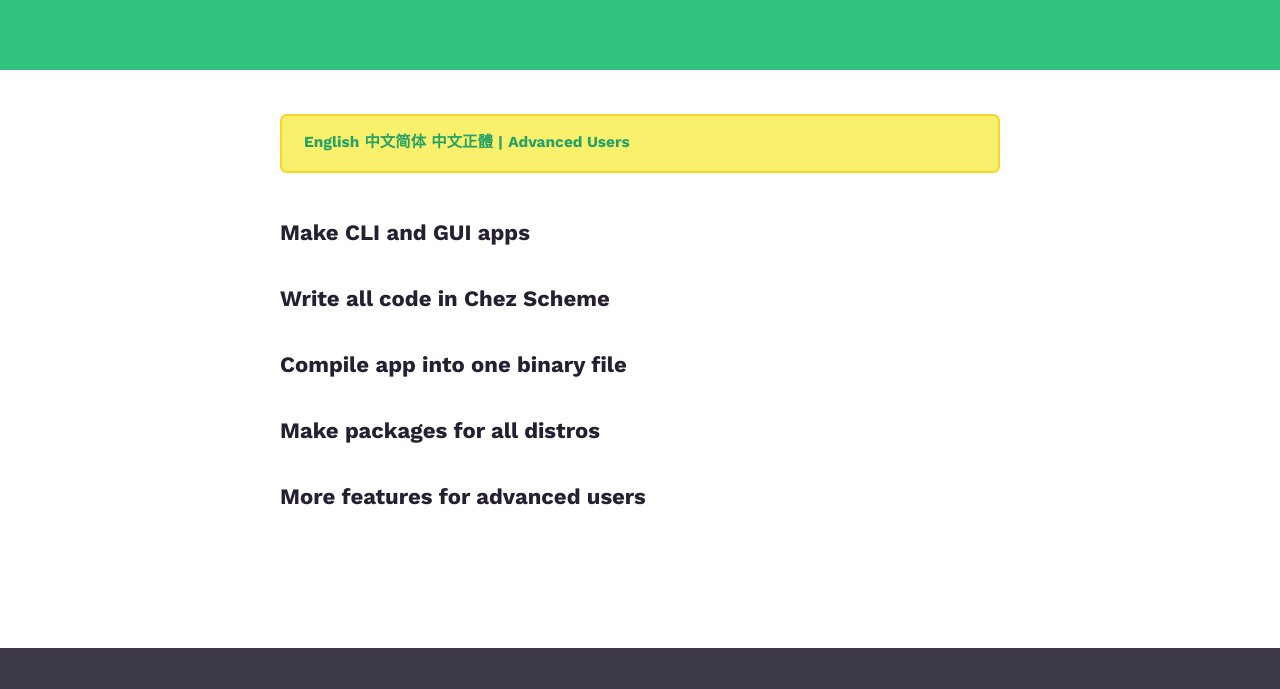
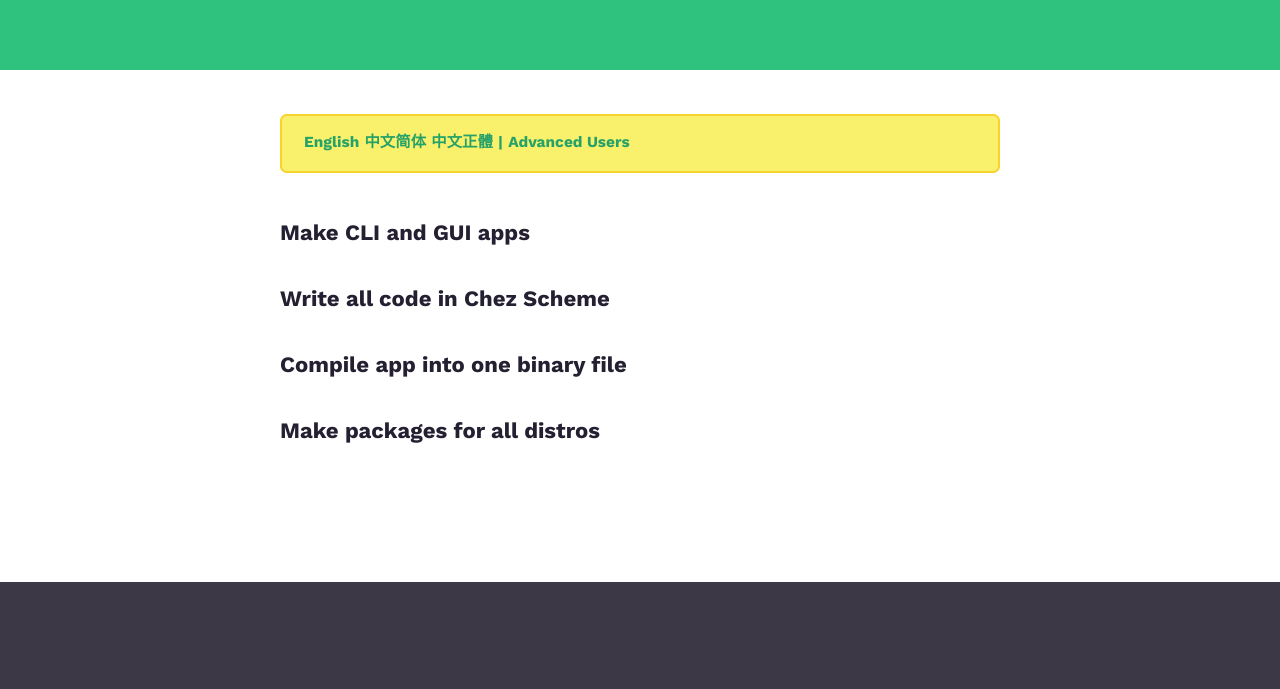
Before and after one commit to fixder-app/fixder-app.github.io, a plain HTML site: page index.html in a window 1280 px wide. Shown: the part 298-987 px from the top of the page. Drawn offline with Linux system fonts and the light colour scheme.

Commit message:
Update index.html

```diff
--- a/index.html
+++ b/index.html
@@ -53,10 +53,6 @@
 	<p><b>Make packages for all distros</b></p>
       </div>
 
-      <div class="point">
-	<p><b>More features for advanced users</b></p>
-      </div>
-
     </div>
 
     <div class="join">
```
